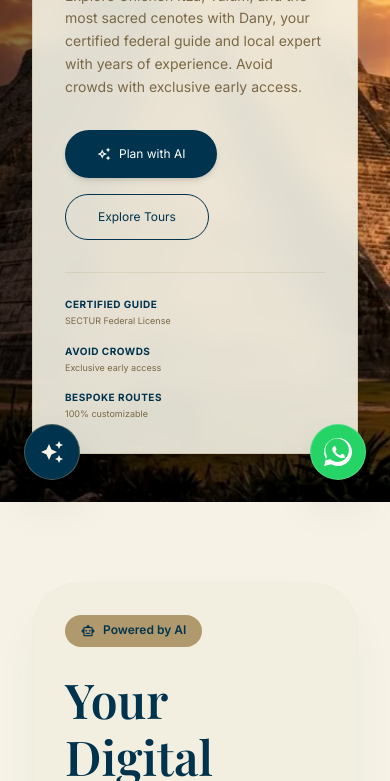
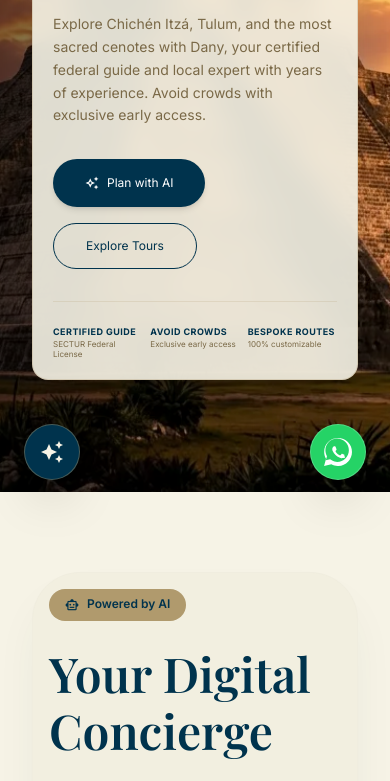
Before and after one commit to gastonmorante/daniexweb, a website: page public/index.html in a window 390 px wide. Shown: the part 340-1121 px from the top of the page. Drawn offline with nearby package versions, Linux system fonts and the light colour scheme.

Commit message:
style: optimize Hero container padding, title font, stats grid columns, chat box height, and testimonials alignment for mobile

```diff
--- a/public/index.html
+++ b/public/index.html
@@ -198,14 +198,14 @@
   <div class="w-full h-full bg-cover bg-center animate-ken-burns" style="background-image: url('./assets/chichen_itza_sunset.webp')"></div>
 </div>
 <div class="absolute inset-0 bg-gradient-to-r from-black/50 via-black/10 to-transparent z-10"></div>
-<div class="relative z-20 max-w-container-max mx-auto px-gutter w-full py-12 flex justify-start">
-<div class="glass-card p-8 md:p-12 rounded-2xl border border-[#B09A6D]/30 max-w-2xl shadow-2xl relative overflow-hidden backdrop-blur-md bg-[#F6F3E6]/90 luxury-shadow">
+<div class="relative z-20 max-w-container-max mx-auto px-gutter w-full py-8 md:py-12 flex justify-start">
+<div class="glass-card p-5 sm:p-8 md:p-12 rounded-2xl border border-[#B09A6D]/30 max-w-2xl shadow-2xl relative overflow-hidden backdrop-blur-md bg-[#F6F3E6]/90 luxury-shadow">
   <!-- Decorative gold top border accent -->
   <div class="absolute top-0 left-0 right-0 h-1.5 bg-gradient-to-r from-[#B09A6D] via-[#ECE8D9] to-[#B09A6D]"></div>
 
   <span class="inline-flex items-center gap-1.5 text-[10px] font-bold text-[#1F6C7B] uppercase tracking-widest mb-4 border-b border-[#1F6C7B]/20 pb-1" data-i18n="hero_badge">✦ EXPEDICIONES PRIVADAS DE LUJO ✦</span>
 
-  <h1 data-i18n="hero_title" class="font-display-xl text-3xl md:text-5xl text-[#00334D] mb-4 leading-tight font-bold">
+  <h1 data-i18n="hero_title" class="font-display-xl text-2xl sm:text-3xl md:text-5xl text-[#00334D] mb-4 leading-tight font-bold">
     Descubre el Legado Maya en su Máximo Esplendor
   </h1>
 
@@ -224,18 +224,18 @@
   </div>
 
   <!-- Stats row -->
-  <div class="grid grid-cols-1 gap-4 pt-6 border-t border-[#B09A6D]/20 mt-8 text-left sm:grid-cols-3 sm:gap-4">
+  <div class="grid grid-cols-3 gap-2 pt-6 border-t border-[#B09A6D]/20 mt-8 text-left">
     <div>
-      <h4 data-i18n="hero_stat1_title" class="text-[10px] font-bold text-[#00334D] uppercase tracking-wider mb-0.5">Guía Certificado</h4>
-      <p data-i18n="hero_stat1_desc" class="text-[9px] text-[#7A6947]">Credencial Federal SECTUR</p>
+      <h4 data-i18n="hero_stat1_title" class="text-[9px] sm:text-[10px] font-bold text-[#00334D] uppercase tracking-wider mb-0.5 leading-tight">Guía Certificado</h4>
+      <p data-i18n="hero_stat1_desc" class="text-[8px] sm:text-[9px] text-[#7A6947] leading-tight">Credencial Federal SECTUR</p>
     </div>
     <div>
-      <h4 data-i18n="hero_stat2_title" class="text-[10px] font-bold text-[#00334D] uppercase tracking-wider mb-0.5">Evita Multitudes</h4>
-      <p data-i18n="hero_stat2_desc" class="text-[9px] text-[#7A6947]">Accesos temprano exclusivos</p>
+      <h4 data-i18n="hero_stat2_title" class="text-[9px] sm:text-[10px] font-bold text-[#00334D] uppercase tracking-wider mb-0.5 leading-tight">Evita Multitudes</h4>
+      <p data-i18n="hero_stat2_desc" class="text-[8px] sm:text-[9px] text-[#7A6947] leading-tight">Accesos temprano exclusivos</p>
     </div>
     <div>
-      <h4 data-i18n="hero_stat3_title" class="text-[10px] font-bold text-[#00334D] uppercase tracking-wider mb-0.5">Rutas a la Medida</h4>
-      <p data-i18n="hero_stat3_desc" class="text-[9px] text-[#7A6947]">100% personalizables</p>
+      <h4 data-i18n="hero_stat3_title" class="text-[9px] sm:text-[10px] font-bold text-[#00334D] uppercase tracking-wider mb-0.5 leading-tight">Rutas a la Medida</h4>
+      <p data-i18n="hero_stat3_desc" class="text-[8px] sm:text-[9px] text-[#7A6947] leading-tight">100% personalizables</p>
     </div>
   </div>
 </div>
@@ -243,7 +243,7 @@
 </section>
 <!-- Section 2: IA Agent Interface -->
 <section class="py-section-gap max-w-container-max mx-auto px-gutter">
-<div class="bg-surface-container-low rounded-xl p-8 md:p-16 flex flex-col md:flex-row gap-12 items-center luxury-shadow border border-outline-variant/30">
+<div class="bg-surface-container-low rounded-xl p-4 sm:p-8 md:p-16 flex flex-col md:flex-row gap-8 md:gap-12 items-center luxury-shadow border border-outline-variant/30">
 <div class="w-full md:w-1/2 space-y-6">
 <div class="inline-flex items-center gap-2 px-4 py-1.5 bg-secondary-container text-on-secondary-container rounded-full text-caption font-semibold">
 <span class="material-symbols-outlined text-sm" data-icon="smart_toy">smart_toy</span>
@@ -268,7 +268,7 @@
                         </li>
 </ul>
 </div>
-<div class="w-full md:w-1/2 bg-surface-container-lowest rounded-lg border border-outline-variant/50 p-6 flex flex-col h-[450px] shadow-inner" id="ai-agent-container">
+<div class="w-full md:w-1/2 bg-surface-container-lowest rounded-lg border border-outline-variant/50 p-4 sm:p-6 flex flex-col h-[400px] md:h-[450px] shadow-inner" id="ai-agent-container">
 <div class="flex items-center gap-3 border-b border-outline-variant pb-4 mb-4">
 <div class="w-10 h-10 rounded-full bg-primary-container flex items-center justify-center text-on-primary">
 <span class="material-symbols-outlined" data-icon="support_agent">support_agent</span>
@@ -508,7 +508,7 @@
 </div>
 <h2 data-i18n="trust_title" class="font-headline-lg text-headline-lg text-[#00334D] font-display-xl font-bold">Trusted by World Travelers</h2>
 </div>
-<div class="space-y-4 max-h-[400px] overflow-y-auto pr-2">
+<div class="space-y-4 max-h-[280px] md:max-h-[400px] overflow-y-auto pr-2">
 <!-- Testimonial 1 -->
 <div class="p-5 bg-[#F6F3E6]/60 border border-[#B09A6D]/20 rounded-xl space-y-2 shadow-sm">
 <p data-i18n="trust_quote1" class="font-body-md text-xs text-[#7A6947] italic">"Dany Experiences rediseñó lo que significa viajar para nosotros. Cada detalle fue seleccionado con tal precisión y cuidado que nos sentimos más que huéspedes: nos sentimos parte de la historia de la tierra."</p>
@@ -526,7 +526,7 @@
 </div>
 </div>
 </div>
-<div class="bg-surface-container-low rounded-lg p-10 border border-outline-variant/30">
+<div class="bg-surface-container-low rounded-lg p-6 sm:p-10 border border-outline-variant/30">
 <h3 data-i18n="pay_title" class="font-headline-md text-headline-md text-primary mb-6">Pagos Seguros</h3>
 <div class="flex flex-col gap-8">
 <div class="flex justify-center items-center opacity-40 grayscale hover:grayscale-0 hover:opacity-100 transition-all duration-500">
@@ -583,7 +583,7 @@
 </div>
   <!-- Footer Emergency & Assistance Numbers -->
   <div class="mt-12 pt-8 border-t border-[#B09A6D]/20 max-w-container-max mx-auto px-gutter w-full">
-    <div class="bg-[#00334D]/5 p-6 rounded-xl border border-[#B09A6D]/20 flex flex-col md:flex-row justify-between items-center gap-6 text-left">
+    <div class="bg-[#00334D]/5 p-6 rounded-xl border border-[#B09A6D]/20 flex flex-col md:flex-row justify-between items-start md:items-center gap-6 text-left">
       <div class="space-y-1">
         <h5 class="text-xs font-bold text-[#00334D] uppercase tracking-wider flex items-center gap-1.5" data-i18n="emergency_title">
           <span class="material-symbols-outlined text-sm text-red-600" style="font-variation-settings: 'FILL' 1;">emergency_home</span>
```
